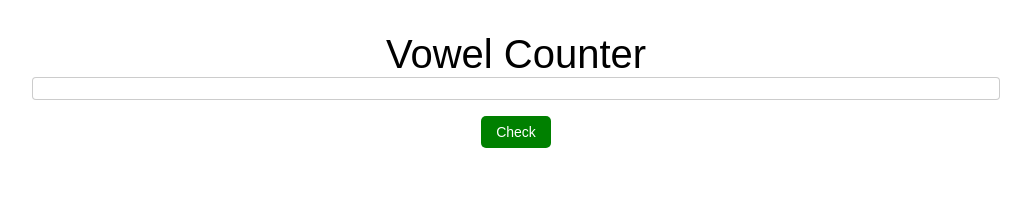
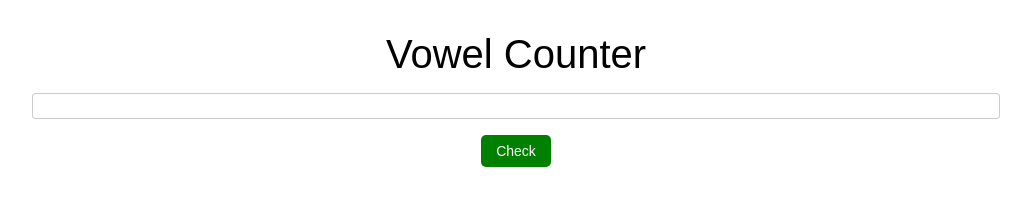
Before and after one commit to pyaetheiN/vowel-counter-app, a plain HTML site: page index.html in a window 1280 px wide. Shown: the whole page, without its empty margins (124-1155 px from the left). Drawn offline with Linux system fonts and the light colour scheme.

Commit message:
added input font-size

```diff
--- a/scss/style.scss
+++ b/scss/style.scss
@@ -28,6 +28,8 @@ h1{
     border: 1px solid rgba(black, 0.2);
     border-radius: 4px;
     padding: 0.2rem 0.5rem;
+    margin-top: 1rem;
+    font-size: 1em;
 
     &:focus{
       outline: 3px solid rgb(164, 164, 252);
```
Also changed, not shown: css/style.css, 1 other file.
